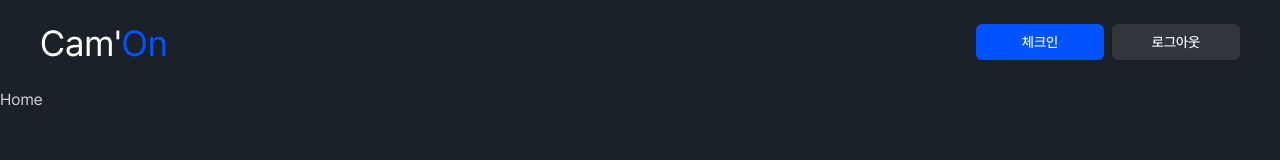
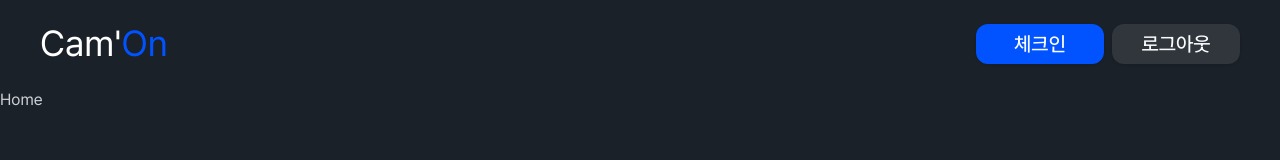
Before and after one commit to boostcampwm-2024/web20-boostproject, a React (Vite) app in the folder apps/client/: page / in a window 1280 px wide. Shown: the top 160 px of the page. Built offline with nearby package versions, Linux system fonts and the light colour scheme.

Commit message:
:lipstick: [Design]: 버튼 UI 텍스트 사이즈 변경

```diff
--- a/apps/client/src/components/ui/button.tsx
+++ b/apps/client/src/components/ui/button.tsx
@@ -5,7 +5,7 @@
 import { cn } from '@/lib/utils';
 
 const buttonVariants = cva(
-  'inline-flex items-center justify-center gap-2 whitespace-nowrap rounded-md text-sm font-medium transition-colors focus-visible:outline-none focus-visible:ring-1 focus-visible:ring-ring disabled:pointer-events-none disabled:opacity-50 [&_svg]:pointer-events-none [&_svg]:size-4 [&_svg]:shrink-0',
+  'inline-flex items-center justify-center gap-2 whitespace-nowrap rounded-xl text-sm font-medium transition-colors focus-visible:outline-none focus-visible:ring-1 focus-visible:ring-ring disabled:pointer-events-none disabled:opacity-50 [&_svg]:pointer-events-none [&_svg]:size-4 [&_svg]:shrink-0',
   {
     variants: {
       variant: {
@@ -17,15 +17,19 @@
         link: 'text-primary underline-offset-4 hover:underline',
       },
       size: {
-        default: 'h-9 px-4 py-2 min-w-32',
+        default: 'h-9 px-4 py-2 w-32 h-10',
         sm: 'h-8 rounded-md px-3 text-xs',
         lg: 'h-10 rounded-md px-8',
         icon: 'h-9 w-9',
+      },
+      textSize: {
+        default: 'font-medium text-xl',
       },
     },
     defaultVariants: {
       variant: 'default',
       size: 'default',
+      textSize: 'default',
     },
   },
 );
```
